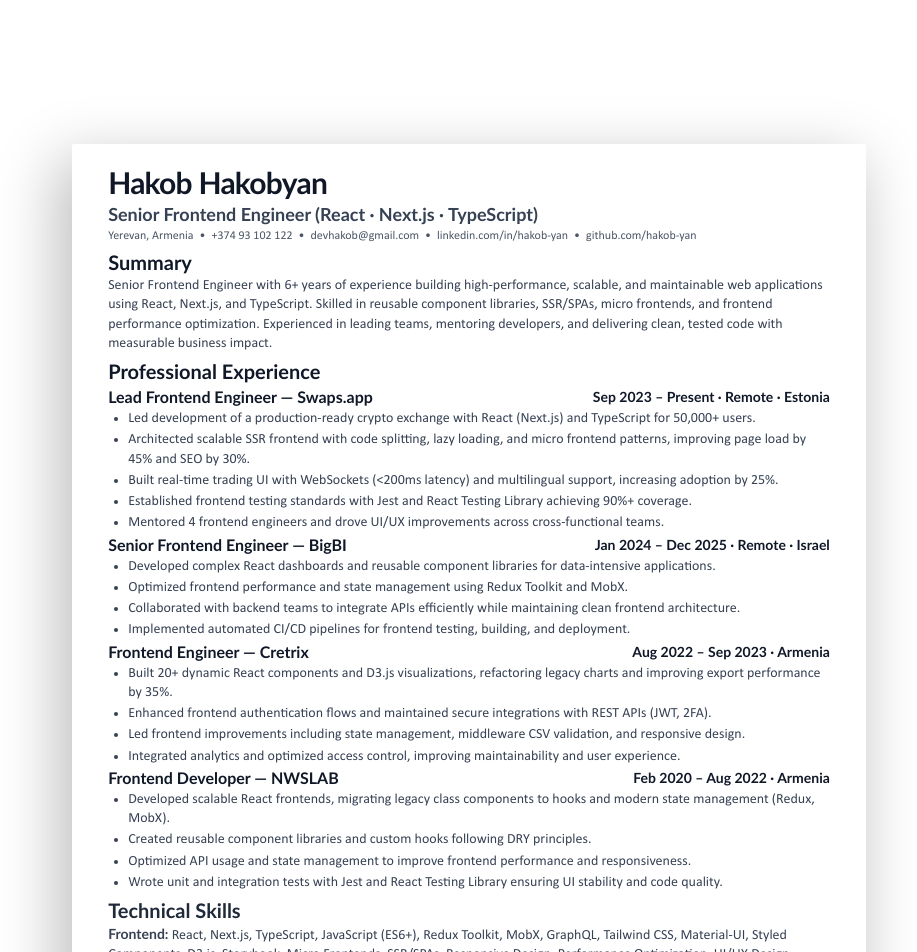
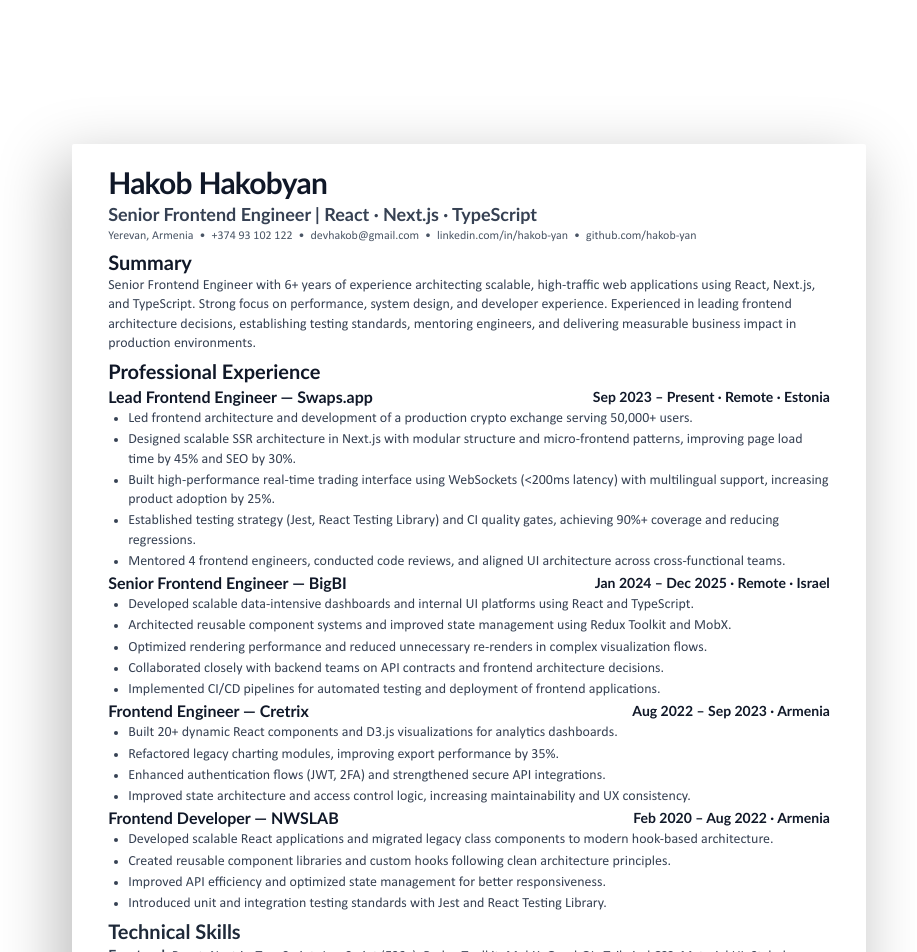
Before and after one commit to hakob-yan/resume-template, a React (Vite) app in the folder client-senior-position/: page / in a window 1280 px wide. Shown: the top 952 px of the page, without its empty margins (171-1088 px from the left). Built offline with nearby package versions, Linux system fonts and the light colour scheme.

Commit message:
fix the titles

```diff
--- a/client-senior-position/src/components/CV/positions/seniorFrontEnd.ts
+++ b/client-senior-position/src/components/CV/positions/seniorFrontEnd.ts
@@ -1,21 +1,24 @@
 export const data = {
   header: {
     name: "Hakob Hakobyan",
-    title: "Senior Frontend Engineer (React · Next.js · TypeScript)",
+    title: "Senior Frontend Engineer | React · Next.js · TypeScript",
     location: "Yerevan, Armenia",
     phone: "+374 93 102 122",
     email: "devhakob@gmail.com",
     linkedin: "linkedin.com/in/hakob-yan",
     github: "github.com/hakob-yan",
   },
+
   summary: {
     heading: "Summary",
     content:
-      "Senior Frontend Engineer with 6+ years of experience building high-performance, scalable, and maintainable web applications using React, Next.js, and TypeScript. Skilled in reusable component libraries, SSR/SPAs, micro frontends, and frontend performance optimization. Experienced in leading teams, mentoring developers, and delivering clean, tested code with measurable business impact.",
+      "Senior Frontend Engineer with 6+ years of experience architecting scalable, high-traffic web applications using React, Next.js, and TypeScript. Strong focus on performance, system design, and developer experience. Experienced in leading frontend architecture decisions, establishing testing standards, mentoring engineers, and delivering measurable business impact in production environments.",
   },
+
   experience: {
     heading: "Professional Experience",
   },
+
   jobs: [
     {
       title: "Lead Frontend Engineer",
@@ -23,63 +26,72 @@ export const data = {
       period: "Sep 2023 – Present",
       location: "Remote · Estonia",
       responsibilities: [
-        "Led development of a production-ready crypto exchange with React (Next.js) and TypeScript for 50,000+ users.",
-        "Architected scalable SSR frontend with code splitting, lazy loading, and micro frontend patterns, improving page load by 45% and SEO by 30%.",
-        "Built real-time trading UI with WebSockets (<200ms latency) and multilingual support, increasing adoption by 25%.",
-        "Established frontend testing standards with Jest and React Testing Library achieving 90%+ coverage.",
-        "Mentored 4 frontend engineers and drove UI/UX improvements across cross-functional teams.",
+        "Led frontend architecture and development of a production crypto exchange serving 50,000+ users.",
+        "Designed scalable SSR architecture in Next.js with modular structure and micro-frontend patterns, improving page load time by 45% and SEO by 30%.",
+        "Built high-performance real-time trading interface using WebSockets (<200ms latency) with multilingual support, increasing product adoption by 25%.",
+        "Established testing strategy (Jest, React Testing Library) and CI quality gates, achieving 90%+ coverage and reducing regressions.",
+        "Mentored 4 frontend engineers, conducted code reviews, and aligned UI architecture across cross-functional teams.",
       ],
     },
+
     {
       title: "Senior Frontend Engineer",
       company: "BigBI",
       period: "Jan 2024 – Dec 2025",
       location: "Remote · Israel",
       responsibilities: [
-        "Developed complex React dashboards and reusable component libraries for data-intensive applications.",
-        "Optimized frontend performance and state management using Redux Toolkit and MobX.",
-        "Collaborated with backend teams to integrate APIs efficiently while maintaining clean frontend architecture.",
-        "Implemented automated CI/CD pipelines for frontend testing, building, and deployment.",
+        "Developed scalable data-intensive dashboards and internal UI platforms using React and TypeScript.",
+        "Architected reusable component systems and improved state management using Redux Toolkit and MobX.",
+        "Optimized rendering performance and reduced unnecessary re-renders in complex visualization flows.",
+        "Collaborated closely with backend teams on API contracts and frontend architecture decisions.",
+        "Implemented CI/CD pipelines for automated testing and deployment of frontend applications.",
       ],
     },
+
     {
       title: "Frontend Engineer",
       company: "Cretrix",
       period: "Aug 2022 – Sep 2023",
       location: "Armenia",
       responsibilities: [
-        "Built 20+ dynamic React components and D3.js visualizations, refactoring legacy charts and improving export performance by 35%.",
-        "Enhanced frontend authentication flows and maintained secure integrations with REST APIs (JWT, 2FA).",
-        "Led frontend improvements including state management, middleware CSV validation, and responsive design.",
-        "Integrated analytics and optimized access control, improving maintainability and user experience.",
+        "Built 20+ dynamic React components and D3.js visualizations for analytics dashboards.",
+        "Refactored legacy charting modules, improving export performance by 35%.",
+        "Enhanced authentication flows (JWT, 2FA) and strengthened secure API integrations.",
+        "Improved state architecture and access control logic, increasing maintainability and UX consistency.",
       ],
     },
+
     {
       title: "Frontend Developer",
       company: "NWSLAB",
       period: "Feb 2020 – Aug 2022",
       location: "Armenia",
       responsibilities: [
-        "Developed scalable React frontends, migrating legacy class components to hooks and modern state management (Redux, MobX).",
-        "Created reusable component libraries and custom hooks following DRY principles.",
-        "Optimized API usage and state management to improve frontend performance and responsiveness.",
-        "Wrote unit and integration tests with Jest and React Testing Library ensuring UI stability and code quality.",
+        "Developed scalable React applications and migrated legacy class components to modern hook-based architecture.",
+        "Created reusable component libraries and custom hooks following clean architecture principles.",
+        "Improved API efficiency and optimized state management for better responsiveness.",
+        "Introduced unit and integration testing standards with Jest and React Testing Library.",
       ],
     },
   ],
+
   skills: {
     heading: "Technical Skills",
+
     frontend:
-      "React, Next.js, TypeScript, JavaScript (ES6+), Redux Toolkit, MobX, GraphQL, Tailwind CSS, Material-UI, Styled Components, D3.js, Storybook, Micro Frontends, SSR/SPAs, Responsive Design, Performance Optimization, UI/UX Design, Component Architecture",
+      "React, Next.js, TypeScript, JavaScript (ES6+), Redux Toolkit, MobX, GraphQL, Tailwind CSS, Material UI, Styled Components, D3.js, Storybook, Micro-Frontends, SSR, SPA Architecture, Performance Optimization, Component System Design",
+
     backend:
-      "Node.js, Express, REST APIs, WebSockets, Microservices (supporting), Serverless (AWS Lambda), Authentication & Authorization (JWT, 2FA), Security (OWASP), Performance Tuning",
+      "Node.js, REST APIs, WebSockets, Authentication (JWT, 2FA), API Design Collaboration",
     databases:
-      "PostgreSQL, MongoDB, MySQL, Redis, Indexing, Query Optimization, Caching",
+      "PostgreSQL, MongoDB, MySQL, Redis, Indexing, Query Optimization, Caching, Data Validation",
     testing:
-      "Jest, React Testing Library, Cypress, Playwright, Test Coverage & Quality Standards",
+      "Jest, React Testing Library, Cypress, Playwright, Test Strategy, CI Quality Gates",
+
     devops:
-      "Docker, AWS (Lambda, S3), CI/CD, Git, Containerization, Monitoring & Deployment Automation",
+      "Docker, AWS (Lambda, S3), CI/CD Pipelines, Git, Deployment Automation",
   },
+
   education: {
     heading: "Education",
     content:
```
Also changed, not shown: 1 other file (tests, documents, lock files or other folders).
